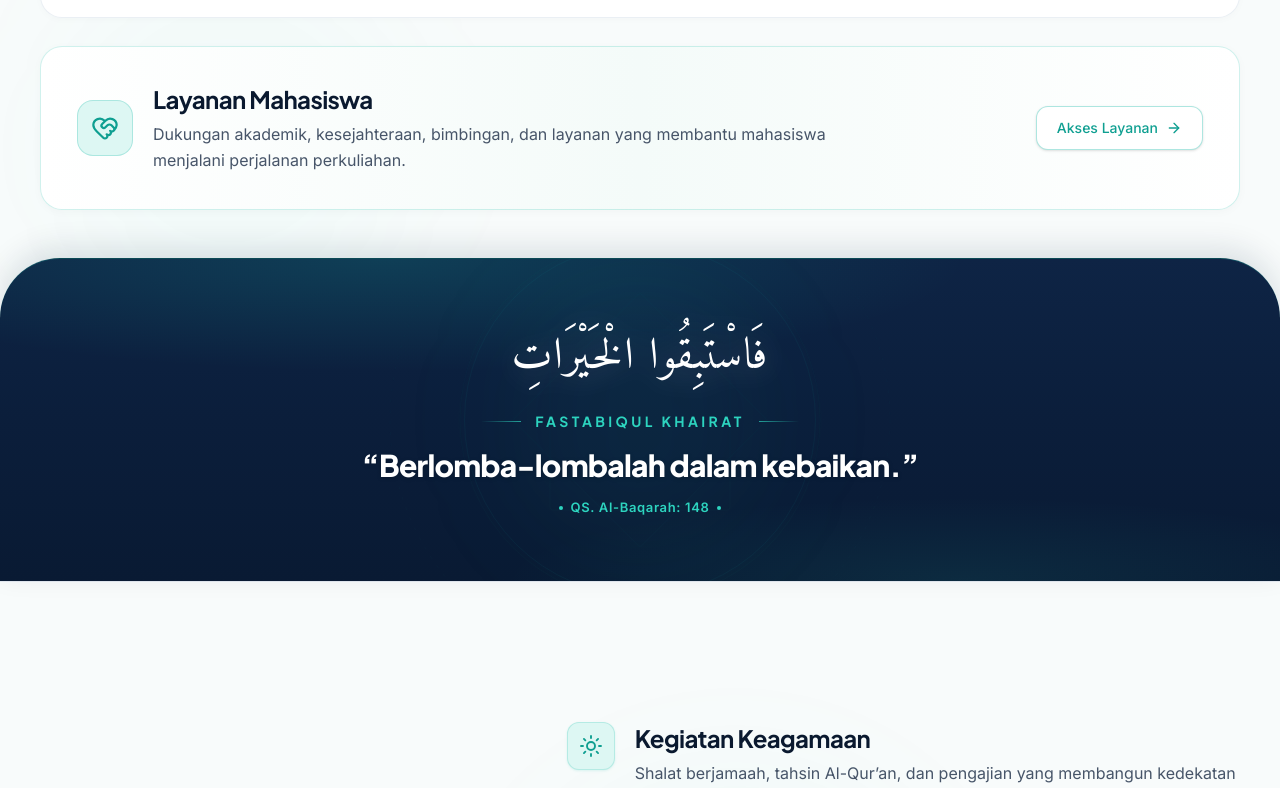
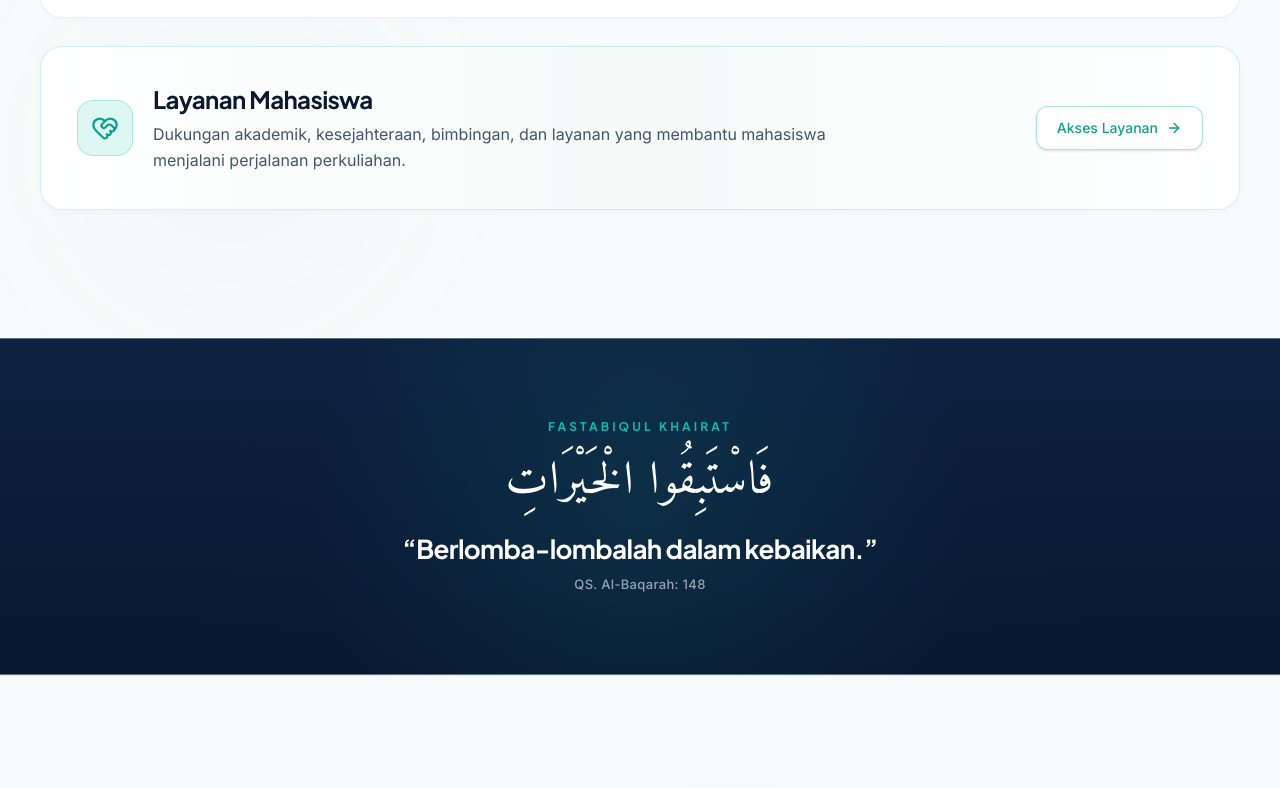
Before and after one commit to aprilliobintang284/landingpage-sibermu, a Next.js app: page / in a window 1280 px wide. Shown: the part 1552-2340 px from the top of the page. Built offline with nearby package versions, Linux system fonts and the light colour scheme.

Commit message:
refactor(fastabiqul): final cleanup - remove large curved wave, remove large geometric emblem, place eyebrow above Arabic text, and simplify into minimal reflective pause

```diff
--- a/components/FastabiqulKhairat.tsx
+++ b/components/FastabiqulKhairat.tsx
@@ -14,103 +14,67 @@ export default function FastabiqulKhairat() {
   return (
     <section
       id="fastabiqul-khairat"
-      className="scroll-mt-24 relative -mt-12 sm:-mt-16 md:-mt-20 z-20 pt-12 pb-12 sm:pt-14 sm:pb-14 md:pt-16 md:pb-16 bg-gradient-to-b from-[#0E2445] via-[#0B1E3B] to-[#091A33] rounded-t-[36px] sm:rounded-t-[48px] md:rounded-t-[60px] border-t border-[#14B8A6]/30 shadow-[0_-10px_30px_rgba(11,30,59,0.12)] overflow-hidden flex flex-col items-center justify-center text-center"
+      className="scroll-mt-20 relative py-14 sm:py-16 md:py-20 bg-gradient-to-b from-[#0D2242] via-[#0B1C38] to-[#091830] border-t border-[#14B8A6]/20 border-b border-slate-200/40 overflow-hidden flex flex-col items-center justify-center text-center"
     >
-      {/* Subtle turquoise ambient glow with teal undertone */}
+      {/* Subtle central ambient turquoise glow */}
       <div
         className="absolute inset-0 pointer-events-none z-0"
         style={{
           background:
-            "radial-gradient(ellipse 65% 50% at 30% 0%, rgba(20, 184, 166, 0.18), transparent 70%), radial-gradient(ellipse 55% 40% at 75% 100%, rgba(45, 212, 191, 0.09), transparent 65%)",
+            "radial-gradient(circle at 50% 50%, rgba(20, 184, 166, 0.12) 0%, rgba(13, 34, 66, 0.04) 50%, transparent 70%)",
         }}
       />
 
-      {/* Atmospheric subtle Islamic geometric motif & circular orbit */}
-      <div className="absolute inset-0 pointer-events-none flex items-center justify-center z-0 overflow-hidden">
-        <div className="relative w-[380px] h-[380px] sm:w-[500px] sm:h-[500px] md:w-[600px] md:h-[600px] flex items-center justify-center">
-          {/* Soft central ambient glow */}
-          <div className="absolute w-48 h-48 sm:w-64 sm:h-64 rounded-full bg-[#14B8A6]/[0.06] blur-[60px]" />
+      <div className="max-w-2xl mx-auto px-5 sm:px-8 relative z-10">
+        {/* Eyebrow kecil di atas bahasa Arab */}
+        <motion.span
+          initial={{ opacity: 0, y: 8 }}
+          whileInView={{ opacity: 1, y: 0 }}
+          viewport={{ once: true }}
+          transition={{ duration: 0.5 }}
+          className="text-[11px] sm:text-xs font-heading font-bold uppercase tracking-[0.26em] text-[#14B8A6] block mb-2 sm:mb-2.5"
+        >
+          Fastabiqul Khairat
+        </motion.span>
 
-          {/* Thin circular visual anchor orbit */}
-          <div className="absolute w-56 h-56 sm:w-72 sm:h-72 md:w-88 md:h-88 rounded-full border border-[#14B8A6]/[0.06]" />
-
-          <svg
-            viewBox="0 0 600 600"
-            className="w-full h-full stroke-[#14B8A6] fill-none opacity-[0.025]"
-            strokeWidth="1"
-          >
-            <circle cx="300" cy="300" r="250" strokeDasharray="3 8" />
-            <circle cx="300" cy="300" r="180" />
-            <rect x="210" y="210" width="180" height="180" rx="3" />
-            <rect
-              x="210"
-              y="210"
-              width="180"
-              height="180"
-              rx="3"
-              transform="rotate(45 300 300)"
-            />
-          </svg>
-        </div>
-      </div>
-
-      {/* Content Hierarchy Container */}
-      <div className="max-w-3xl mx-auto px-5 sm:px-8 relative z-10">
-        {/* 1. Arabic Phrase (Focal Visual - Crisp Pure White with subtle glow) */}
+        {/* 1. Bahasa Arab (Focal Point Utama) */}
         <motion.div
           initial={{ opacity: 0, y: 10 }}
           whileInView={{ opacity: 1, y: 0 }}
           viewport={{ once: true }}
-          transition={{ duration: 0.55 }}
-          className="mb-3.5 sm:mb-4.5"
+          transition={{ duration: 0.55, delay: 0.06 }}
+          className="mb-2.5 sm:mb-3"
         >
           <p
             dir="rtl"
             lang="ar"
-            className={`${amiri.className} text-3xl sm:text-4xl md:text-[44px] text-white font-normal tracking-wide leading-[1.6] select-none drop-shadow-[0_2px_14px_rgba(255,255,255,0.2)]`}
+            className={`${amiri.className} text-3xl sm:text-4xl md:text-[46px] text-white font-normal tracking-wide leading-[1.6] select-none`}
           >
             فَاسْتَبِقُوا الْخَيْرَاتِ
           </p>
         </motion.div>
 
-        {/* 2. Secondary Heading: ──── FASTABIQUL KHAIRAT ──── */}
-        <motion.div
-          initial={{ opacity: 0, y: 8 }}
-          whileInView={{ opacity: 1, y: 0 }}
-          viewport={{ once: true }}
-          transition={{ duration: 0.5, delay: 0.08 }}
-          className="flex items-center justify-center gap-2.5 sm:gap-3.5 mb-3 sm:mb-4"
-        >
-          <span className="w-6 sm:w-10 h-[1px] bg-gradient-to-r from-transparent to-[#2DD4BF]/70" />
-          <h3 className="font-heading text-xs sm:text-[13px] md:text-sm font-bold uppercase tracking-[0.24em] text-[#2DD4BF]">
-            Fastabiqul Khairat
-          </h3>
-          <span className="w-6 sm:w-10 h-[1px] bg-gradient-to-l from-transparent to-[#2DD4BF]/70" />
-        </motion.div>
-
-        {/* 3. Supporting Translation Quote (High Contrast Pure White) */}
+        {/* 2. Terjemahan Quote Utama */}
         <motion.h2
           initial={{ opacity: 0, y: 10 }}
           whileInView={{ opacity: 1, y: 0 }}
           viewport={{ once: true }}
-          transition={{ duration: 0.6, delay: 0.15 }}
-          className="font-heading font-extrabold text-xl sm:text-2xl md:text-[28px] lg:text-[30px] text-white tracking-tight leading-[1.25] sm:leading-[1.2] max-w-2xl mx-auto mb-3.5 sm:mb-4 drop-shadow-sm"
+          transition={{ duration: 0.55, delay: 0.12 }}
+          className="font-heading font-bold text-xl sm:text-2xl md:text-[26px] text-white tracking-tight leading-snug max-w-xl mx-auto mb-2 sm:mb-2.5"
         >
           “Berlomba-lombalah dalam kebaikan.”
         </motion.h2>
 
-        {/* 4. Citation Detail (Readable light neutral & turquoise) */}
-        <motion.div
+        {/* 3. Sitasi Muted & Readable */}
+        <motion.p
           initial={{ opacity: 0, y: 6 }}
           whileInView={{ opacity: 1, y: 0 }}
           viewport={{ once: true }}
-          transition={{ duration: 0.45, delay: 0.2 }}
-          className="flex items-center justify-center gap-2 text-xs sm:text-[13px] font-medium tracking-wider text-slate-300"
+          transition={{ duration: 0.45, delay: 0.18 }}
+          className="text-xs sm:text-[13px] text-slate-400 font-medium tracking-wide"
         >
-          <span className="w-1 h-1 rounded-full bg-[#2DD4BF]" />
-          <span className="text-[#2DD4BF] font-semibold">QS. Al-Baqarah: 148</span>
-          <span className="w-1 h-1 rounded-full bg-[#2DD4BF]" />
-        </motion.div>
+          QS. Al-Baqarah: 148
+        </motion.p>
       </div>
     </section>
   );
```
